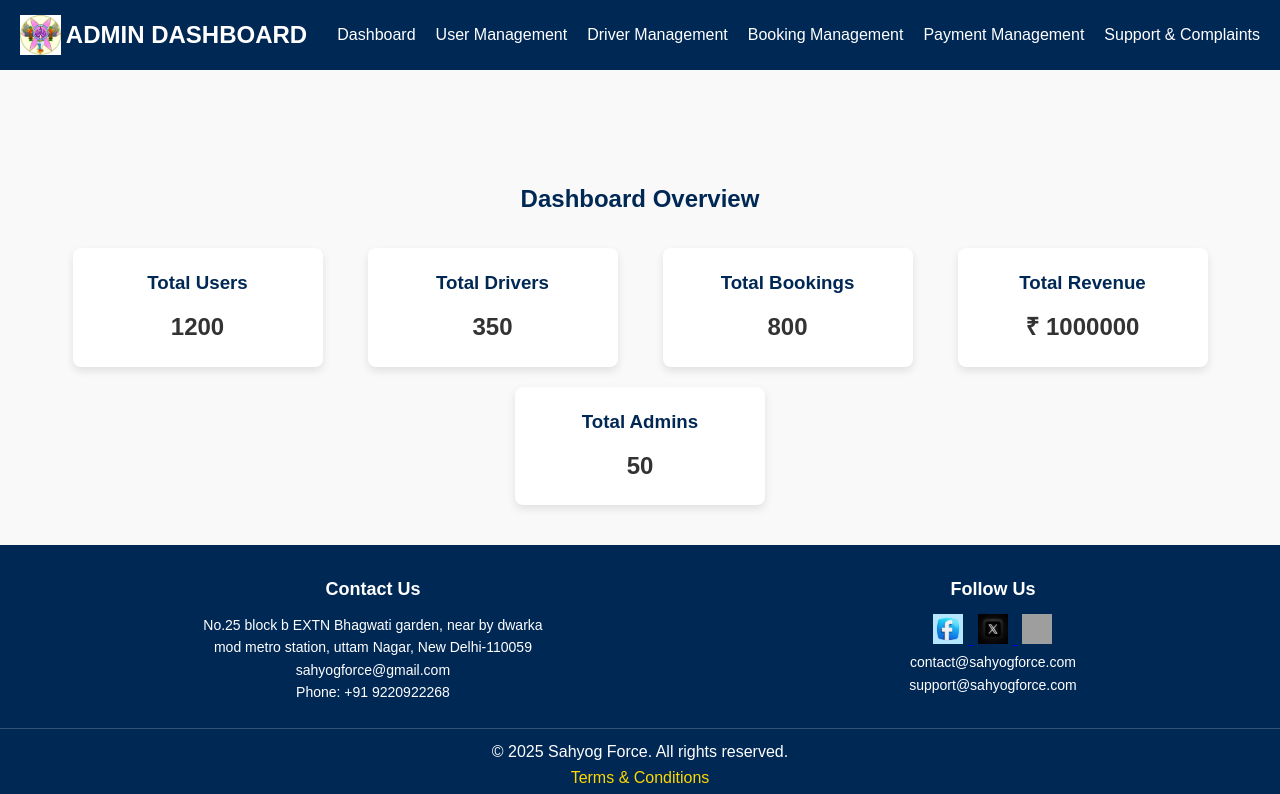
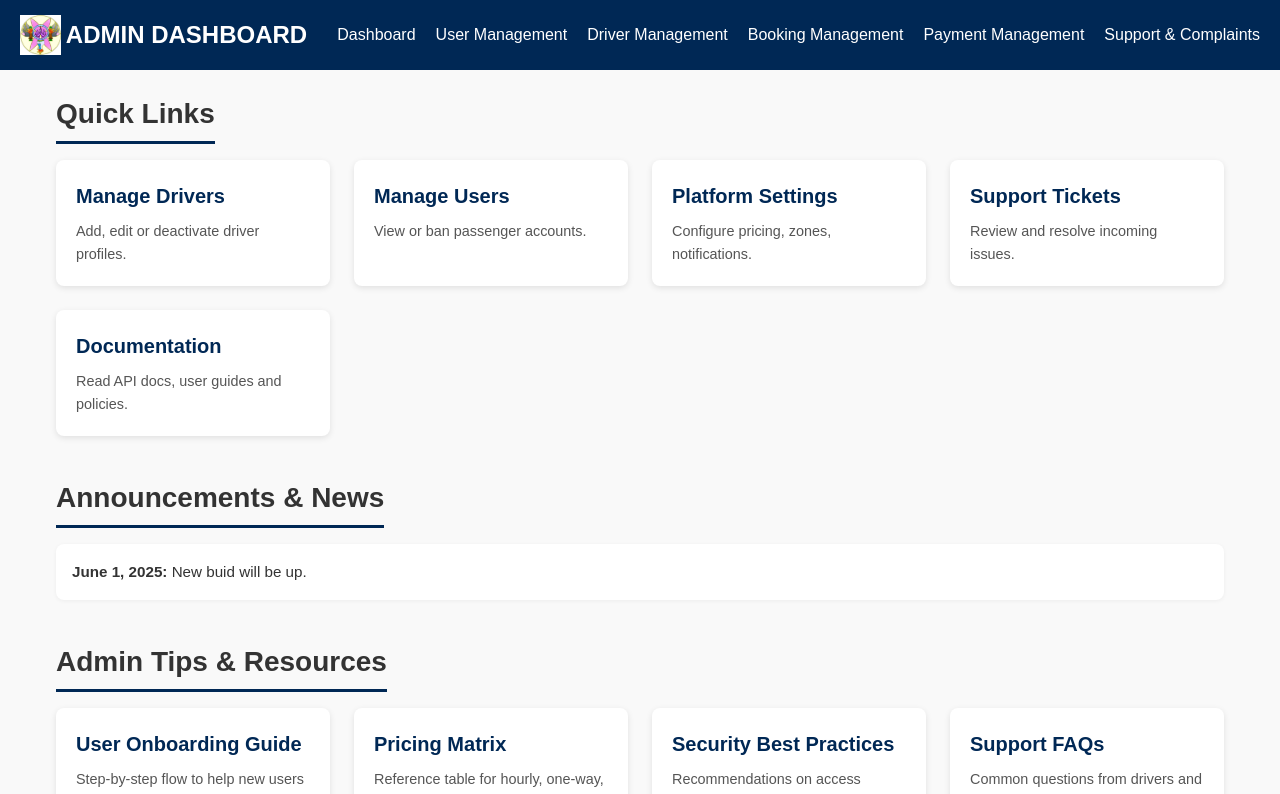
Before and after one commit to ayushmishra25/Tours-and-Travels, a React (Vite) app in the folder Frontend/: page /admin/dashboard in a window 1280 px wide. Shown: the top 794 px of the page. Built offline with nearby package versions, Linux system fonts and the light colour scheme; grey boxes are pictures that could not be loaded.

Commit message:
changed admin dashboard

```diff
--- a/Frontend/src/admin/AdminApp.css
+++ b/Frontend/src/admin/AdminApp.css
@@ -102,56 +102,98 @@
 
   /* AdminDashboard.css - Admin Dashboard Page Styles */
 
-.admin-dashboard-container {
-    margin: 100px auto 20px; /* leave space for the fixed navbar */
-    padding: 20px;
+  .admin-dashboard {
     max-width: 1200px;
-    background-color: var(--background-color);
+    margin: 2rem auto;
+    padding: 0 1rem;
+    font-family: sans-serif;
+    color: #333;
   }
 
-  .admin-dashboard-container h2 {
+  .dashboard-header {
     text-align: center;
-    color: var(--primary-color);
-    margin-bottom: 30px;
+    margin-bottom: 2rem;
   }
 
-  .dashboard-cards {
-    display: flex;
-    justify-content: space-around;
-    flex-wrap: wrap;
-    gap: 20px;
+  .dashboard-header h1 {
+    font-size: 2.5rem;
+    color: #002855;
+  }
+
+  .dashboard-header p {
+    font-size: 1rem;
+    color: #555;
+  }
+
+  .dashboard-section {
+    margin-bottom: 2.5rem;
+  }
+
+  .dashboard-section h2 {
+    font-size: 1.75rem;
+    border-bottom: 3px solid #002855;
+    display: inline-block;
+    margin-bottom: 1rem;
+    padding-bottom: 0.25rem;
+  }
+
+  .cards-grid {
+    display: grid;
+    grid-template-columns: repeat(auto-fit, minmax(220px, 1fr));
+    gap: 1.5rem;
+  }
+
+  .cards-grid.small-grid {
+    grid-template-columns: repeat(auto-fit, minmax(180px, 1fr));
   }
 
   .card {
-    background-color: var(--white);
-    padding: 20px;
-    border-radius: 8px;
-    width: 250px;
-    text-align: center;
-    box-shadow: 0 4px 8px rgba(0,0,0,0.1);
+    background: #fff;
+    border-radius: 0.5rem;
+    padding: 1.25rem;
+    box-shadow: 0 2px 6px rgba(0,0,0,0.1);
+    text-decoration: none;
+    color: inherit;
+    transition: transform 0.2s ease, box-shadow 0.2s ease;
+  }
+
+  .card:hover {
+    transform: translateY(-4px);
+    box-shadow: 0 4px 12px rgba(0,0,0,0.15);
   }
 
   .card h3 {
-    color: var(--primary-color);
-    margin-bottom: 10px;
+    margin-top: 0;
+    color: #002855;
+    font-size: 1.25rem;
   }
 
   .card p {
-    font-size: 24px;
-    font-weight: bold;
-    color: #333;
+    margin: 0.5rem 0 0;
+    color: #555;
+    font-size: 0.9rem;
   }
 
-  /* Responsive */
-  @media (max-width: 768px) {
-    .dashboard-cards {
-      flex-direction: column;
-      align-items: center;
-    }
+  .announcements {
+    list-style: none;
+    padding: 0;
+  }
 
-    .card {
-      width: 90%;
-    }
+  .announcements li {
+    background: #fff;
+    border-radius: 0.5rem;
+    margin-bottom: 0.75rem;
+    padding: 1rem;
+    box-shadow: 0 1px 4px rgba(0,0,0,0.05);
+    font-size: 0.95rem;
+  }
+
+  .dashboard-footer {
+    text-align: center;
+    padding: 1rem 0;
+    border-top: 1px solid #ddd;
+    color: #777;
+    font-size: 0.85rem;
   }
 
   /* ManageUsers.css - Manage Users Page Styles */
--- a/Frontend/src/admin/pages/AdminDashboard.jsx
+++ b/Frontend/src/admin/pages/AdminDashboard.jsx
@@ -1,46 +1,67 @@
 // src/admin/pages/AdminDashboard.jsx
-import React, { useEffect, useState } from "react";
+import React from "react";
 
 const AdminDashboard = () => {
-  // Dummy summary data
-  const [summary, setSummary] = useState({
-    totalUsers: 1200,
-    totalDrivers: 350,
-    totalBookings: 800,
-    totalRevenue: 1000000,
-    totalAdmins: 50,
-  });
+  return (
+    <div className="admin-dashboard">
+      <section className="dashboard-section">
+        <h2>Quick Links</h2>
+        <div className="cards-grid">
+          <a href="/admin/manage-drivers" className="card">
+            <h3>Manage Drivers</h3>
+            <p>Add, edit or deactivate driver profiles.</p>
+          </a>
+          <a href="/admin/manage-users" className="card">
+            <h3>Manage Users</h3>
+            <p>View or ban passenger accounts.</p>
+          </a>
+          <a href="/admin/settings" className="card">
+            <h3>Platform Settings</h3>
+            <p>Configure pricing, zones, notifications.</p>
+          </a>
+          <a href="/admin/support-tickets" className="card">
+            <h3>Support Tickets</h3>
+            <p>Review and resolve incoming issues.</p>
+          </a>
+          <a href="/admin/documentation" className="card">
+            <h3>Documentation</h3>
+            <p>Read API docs, user guides and policies.</p>
+          </a>
+        </div>
+      </section>
 
-  useEffect(() => {
-    // In a real app, fetch summary data via API
-    // For now, dummy data is used.
-  }, []);
+      <section className="dashboard-section">
+        <h2>Announcements & News</h2>
+        <ul className="announcements">
+          <li>
+            <strong>June 1, 2025:</strong> New buid will be up.
+          </li>
 
-  return (
-    <div className="admin-dashboard-container">
-      <h2>Dashboard Overview</h2>
-      <div className="dashboard-cards">
+        </ul>
+      </section>
+
+      <section className="dashboard-section">
+        <h2>Admin Tips & Resources</h2>
+        <div className="cards-grid small-grid">
           <div className="card">
-          <h3>Total Users</h3>
-          <p>{summary.totalUsers}</p>
+            <h3>User Onboarding Guide</h3>
+            <p>Step-by-step flow to help new users and drivers sign up smoothly.</p>
           </div>
           <div className="card">
-          <h3>Total Drivers</h3>
-          <p>{summary.totalDrivers}</p>
+            <h3>Pricing Matrix</h3>
+            <p>Reference table for hourly, one-way, and custom packages.</p>
           </div>
           <div className="card">
-          <h3>Total Bookings</h3>
-          <p>{summary.totalBookings}</p>
+            <h3>Security Best Practices</h3>
+            <p>Recommendations on access control, password policies, and audit logs.</p>
           </div>
           <div className="card">
-          <h3>Total Revenue</h3>
-          <p>₹ {summary.totalRevenue}</p>
-        </div>
-        <div className="card">
-          <h3>Total Admins</h3>
-          <p> {summary.totalAdmins}</p>
+            <h3>Support FAQs</h3>
+            <p>Common questions from drivers and users, with canned responses.</p>
           </div>
         </div>
+      </section>
+
     </div>
   );
 };
```
Lines whose indentation alone changed are shown as unchanged.
